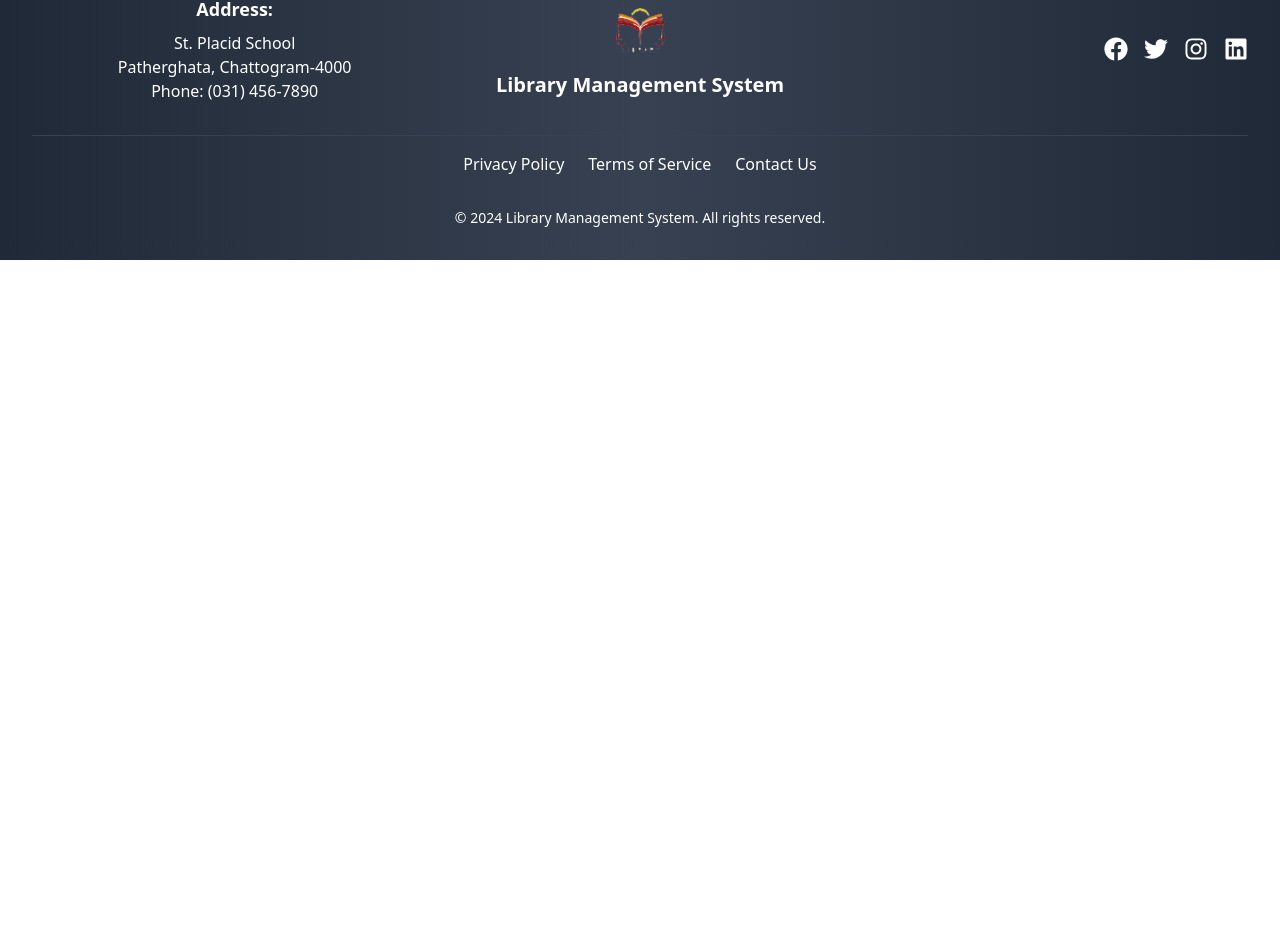
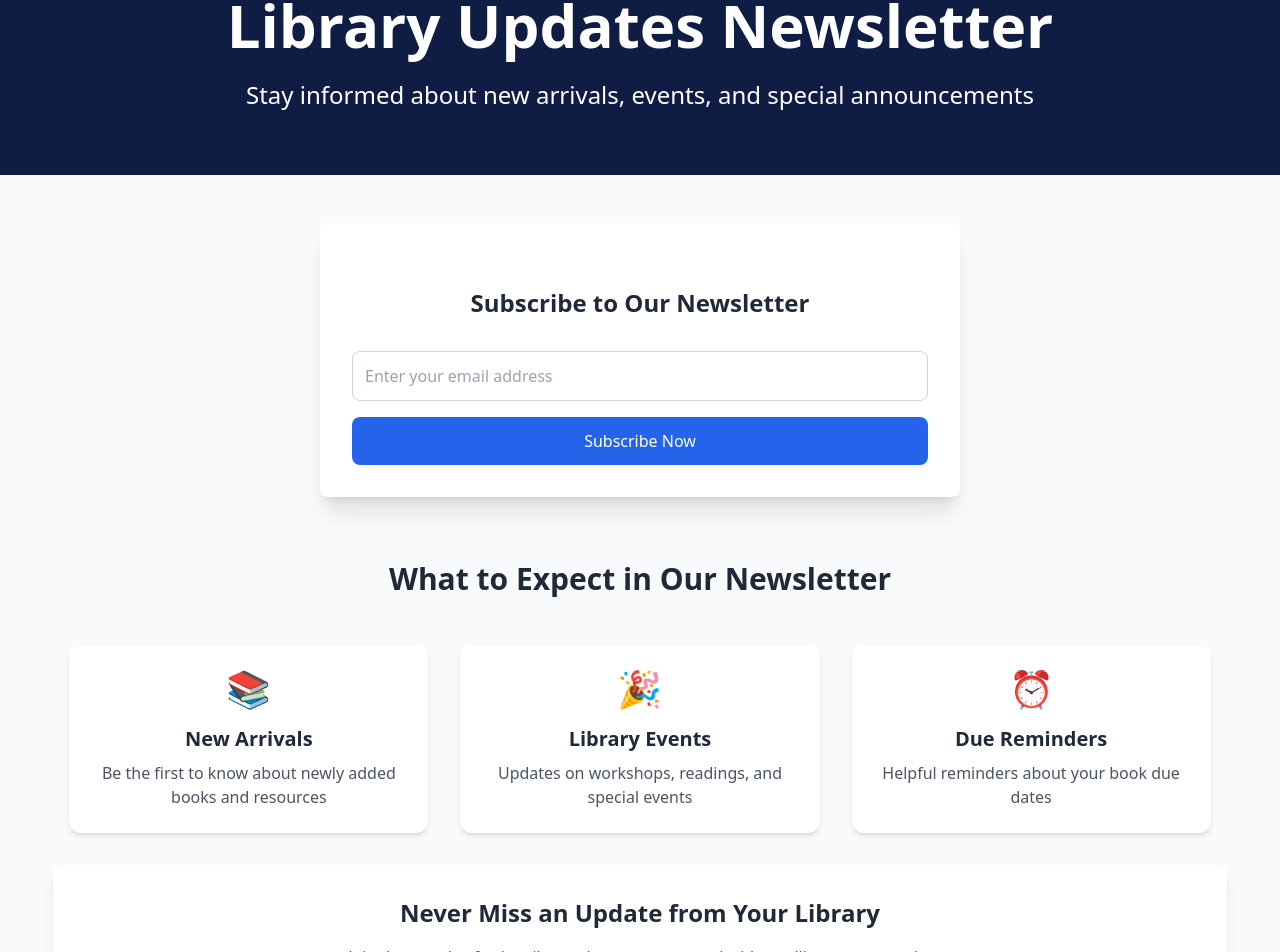
Before and after one commit to karimataulctg/Assignment-11-client, a React (Vite) app: page / in a window 1280 px wide. Shown: the part 1791-2743 px from the top of the page. Before the commit the page ends 2051 px from the top, so only its background shows below. Built offline with nearby package versions, Linux system fonts and the light colour scheme; no server answers.

Commit message:
Updated news letter page

```diff
--- a/package.json
+++ b/package.json
@@ -34,7 +34,7 @@
   },
   "devDependencies": {
     "@eslint/js": "^9.17.0",
-    "@types/react": "^18.3.17",
+    "@types/react": "^18.3.21",
     "@types/react-dom": "^18.3.5",
     "@vitejs/plugin-react": "^4.3.4",
     "autoprefixer": "^10.4.20",
--- a/src/components/Home.jsx
+++ b/src/components/Home.jsx
@@ -6,6 +6,7 @@ import FeaturesBook from '../pages/FeaturesBook';
 import LibraryServices from '../pages/LibraryServices';
 import Reviews from '../pages/Reviews';
 import { useTheme } from './ThemeContext';
+import NewsletterPage from '../pages/NewsletterPage';
 
 const Home = () => {
     const { isDarkMode } = useTheme();
@@ -18,6 +19,7 @@ const Home = () => {
             <FeaturesBook></FeaturesBook>
             <LibraryServices></LibraryServices>
             <Reviews></Reviews>
+            <NewsletterPage></NewsletterPage>
         </div>
     );
 };
--- /dev/null
+++ b/src/pages/NewsletterPage.jsx
@@ -0,0 +1,149 @@
+import { useState } from 'react';
+import { useTheme } from "../components/ThemeContext"; // Import the useTheme hook
+
+export default function NewsletterPage() {
+  const [email, setEmail] = useState('');
+  const [isSubscribed, setIsSubscribed] = useState(false);
+  const [isLoading, setIsLoading] = useState(false);
+  const { isDarkMode } = useTheme(); // Use the theme context
+
+  const handleSubmit = async (e) => {
+    e.preventDefault();
+    setIsLoading(true);
+
+    // Simulate API call
+    await new Promise(resolve => setTimeout(resolve, 1000));
+
+    setIsSubscribed(true);
+    setIsLoading(false);
+    setEmail('');
+  };
+
+  return (
+    <div className={`min-h-screen ${isDarkMode ? "" : "bg-gray-50"}`}>
+      {/* Hero Section */}
+      <div className={`relative ${isDarkMode ? "bg-gray-600" : "bg-blue-900"} text-white py-8 px-4`}>
+        <div className={`absolute inset-0 ${isDarkMode ? "bg-gray-900 opacity-70" : "bg-black opacity-50"}`} />
+        <div className="relative max-w-6xl mx-auto text-center">
+          <h1 className={`text-4xl md:text-6xl font-bold mb-6 ${isDarkMode ? "text-yellow-400" : "text-white"}`}>
+            Library Updates Newsletter
+          </h1>
+          <p className={`text-xl md:text-2xl mb-8 ${isDarkMode ? "text-gray-300" : "text-white"}`}>
+            Stay informed about new arrivals, events, and special announcements
+          </p>
+        </div>
+      </div>
+
+      {/* Subscription Form */}
+      <div className="max-w-2xl mx-auto  px-4 py-8 mt-4">
+        <div className={`${isDarkMode ? "bg-gray-600 text-white" : "bg-white text-gray-800"} rounded-lg shadow-xl p-8`}>
+          {!isSubscribed ? (
+            <>
+              <h2 className={`text-2xl font-bold my-8 text-center ${isDarkMode ? "text-white" : "text-gray-800"}`}>
+                Subscribe to Our Newsletter
+              </h2>
+              <form onSubmit={handleSubmit} className="space-y-4">
+                <div>
+                  <input
+                    type="email"
+                    required
+                    placeholder="Enter your email address"
+                    className={`w-full p-3 border rounded-lg focus:ring-2 ${
+                      isDarkMode
+                        ? "bg-gray-700 text-white border-gray-600 focus:ring-yellow-400 focus:border-yellow-400"
+                        : "bg-white text-gray-800 border-gray-300 focus:ring-blue-500 focus:border-blue-500"
+                    }`}
+                    value={email}
+                    onChange={(e) => setEmail(e.target.value)}
+                  />
+                </div>
+                <button
+                  type="submit"
+                  disabled={isLoading}
+                  className={`w-full ${
+                    isDarkMode ? "bg-yellow-500 hover:bg-yellow-600" : "bg-blue-600 hover:bg-blue-700"
+                  } text-white py-3 px-6 rounded-lg transition-colors disabled:opacity-50`}
+                >
+                  {isLoading ? 'Subscribing...' : 'Subscribe Now'}
+                </button>
+              </form>
+            </>
+          ) : (
+            <div className="text-center py-8">
+              <div className="text-green-600 text-5xl mb-4">✓</div>
+              <h3 className={`text-2xl font-bold mb-4 ${isDarkMode ? "text-white" : "text-gray-800"}`}>
+                Thank you for subscribing!
+              </h3>
+              <p className={`${isDarkMode ? "text-gray-300" : "text-gray-600"}`}>
+                You'll receive our next newsletter in your inbox.
+              </p>
+            </div>
+          )}
+        </div>
+      </div>
+
+      {/* Features */}
+      <div className="w-11/12 mx-auto px-4 pt-8">
+        <h2 className={`text-3xl font-bold text-center mb-12 ${isDarkMode ? "text-white" : "text-gray-800"}`}>
+          What to Expect in Our Newsletter
+        </h2>
+        <div className="grid md:grid-cols-3 gap-8">
+          {[
+            {
+              icon: '📚',
+              title: 'New Arrivals',
+              description: 'Be the first to know about newly added books and resources'
+            },
+            {
+              icon: '🎉',
+              title: 'Library Events',
+              description: 'Updates on workshops, readings, and special events'
+            },
+            {
+              icon: '⏰',
+              title: 'Due Reminders',
+              description: 'Helpful reminders about your book due dates'
+            }
+          ].map((feature, index) => (
+            <div
+              key={index}
+              className={`p-6 rounded-xl shadow-md hover:shadow-lg transition-shadow ${
+                isDarkMode ? "bg-gray-600 text-white" : "bg-white text-gray-800"
+              }`}
+            >
+              <div className="text-4xl mb-4">{feature.icon}</div>
+              <h3 className={`text-xl font-semibold mb-2 ${isDarkMode ? "text-yellow-400" : "text-gray-800"}`}>
+                {feature.title}
+              </h3>
+              <p className={`${isDarkMode ? "text-gray-300" : "text-gray-600"}`}>
+                {feature.description}
+              </p>
+            </div>
+          ))}
+        </div>
+      </div>
+
+      {/* Footer CTA */}
+      <div className={`w-11/12 mx-auto shadow-lg rounded-lg my-8 pt-8 px-4 ${
+        isDarkMode ? "bg-gray-600" : "bg-white"
+      }`}>
+        <div className="max-w-4xl mx-auto text-center">
+          <h3 className={`text-2xl font-bold mb-4 ${isDarkMode ? "text-white" : "text-gray-800"}`}>
+            Never Miss an Update from Your Library
+          </h3>
+          <p className={`${isDarkMode ? "text-gray-300" : "text-gray-600"} mb-8`}>
+            Join thousands of subscribers who stay connected with our library community
+          </p>
+          <button
+            onClick={() => window.scrollTo(0, 0)}
+            className={`${
+              isDarkMode ? "bg-yellow-500 hover:bg-yellow-600" : "bg-blue-600 hover:bg-blue-700"
+            } text-white py-3 mb-4 px-8 rounded-lg transition-colors`}
+          >
+            Subscribe Now
+          </button>
+        </div>
+      </div>
+    </div>
+  );
+}
```
Also changed, not shown: 1 other file (tests, documents, lock files or other folders).
